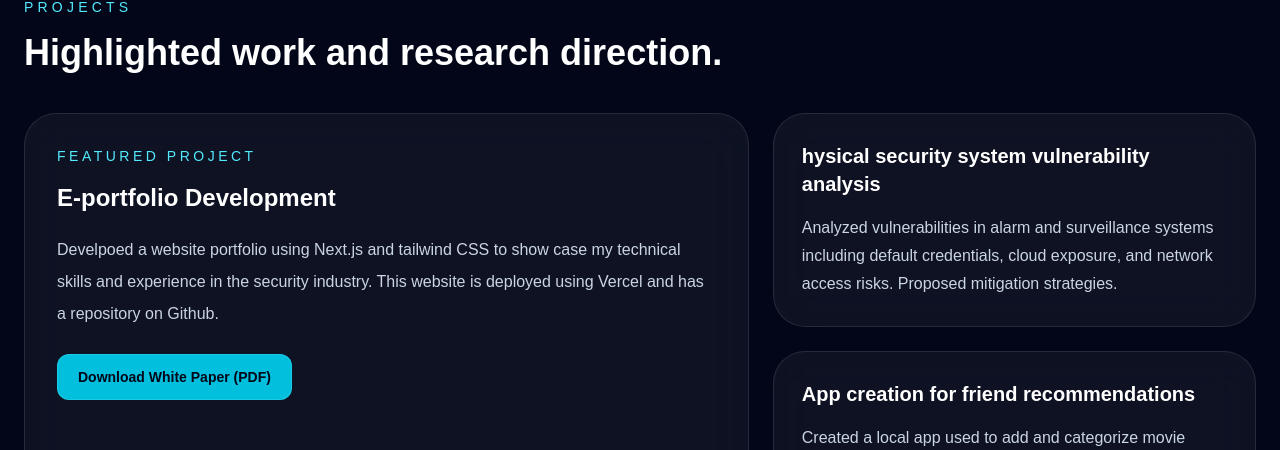
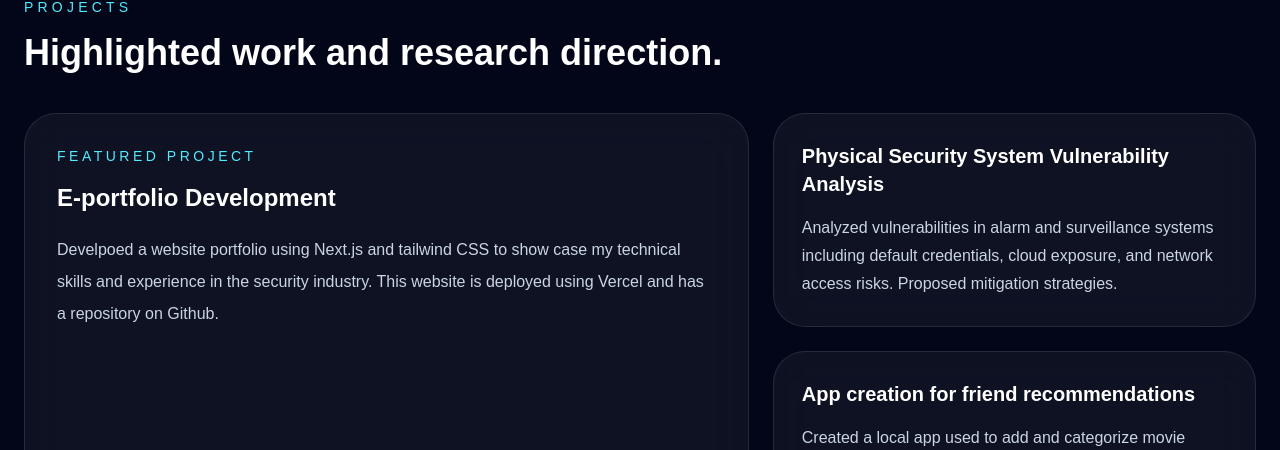
Before and after one commit to raymalsecurity/eportfolio-website, a Next.js app: page / in a window 1280 px wide. Shown: the part 3353-3803 px from the top of the page. Built offline with nearby package versions, Linux system fonts and the light colour scheme.

Commit message:
Fix spelling and add download link in page.tsx
Corrected the spelling of 'Physical' in the project title and added a download link for a white paper in the project description.

```diff
--- a/app/page.tsx
+++ b/app/page.tsx
@@ -60,7 +60,7 @@ export default function Page() {
       "Develpoed a website portfolio using Next.js and tailwind CSS to show case my technical skills and experience in the security industry. This website is deployed using Vercel and has a repository on Github.",
   },
   {
-    title: "hysical security system vulnerability analysis",
+    title: "Physical Security System Vulnerability Analysis",
     description:
       "Analyzed vulnerabilities in alarm and surveillance systems including default credentials, cloud exposure, and network access risks. Proposed mitigation strategies.",
   },
@@ -70,6 +70,14 @@ export default function Page() {
       "Created a local app used to add and categorize movie recommendations from friends. Built with React Native and Expo, featuring a clean interface and local data storage.",
 
     },
+    <a
+  href="/files/Cybersecurity%20in%20Security%20Raymond%20Malone%20Final.pdf"
+  target="_blank"
+  rel="noopener noreferrer"
+  className="mt-6 inline-block rounded-xl border border-cyan-300/30 bg-cyan-400/90 px-5 py-3 text-sm font-semibold text-slate-950 transition hover:-translate-y-0.5"
+>
+  Download White Paper (PDF)
+</a>
 
 ];
 
@@ -451,14 +459,6 @@ export default function Page() {
   {projects[0].description}
 </p>
 
-<a
-  href="/files/Cybersecurity%20in%20Security%20Raymond%20Malone%20Final.pdf"
-  target="_blank"
-  rel="noopener noreferrer"
-  className="mt-6 inline-block rounded-xl border border-cyan-300/30 bg-cyan-400/90 px-5 py-3 text-sm font-semibold text-slate-950 transition hover:-translate-y-0.5"
->
-  Download White Paper (PDF)
-</a>
             </motion.div>
 
             <div className="grid gap-6">
```
